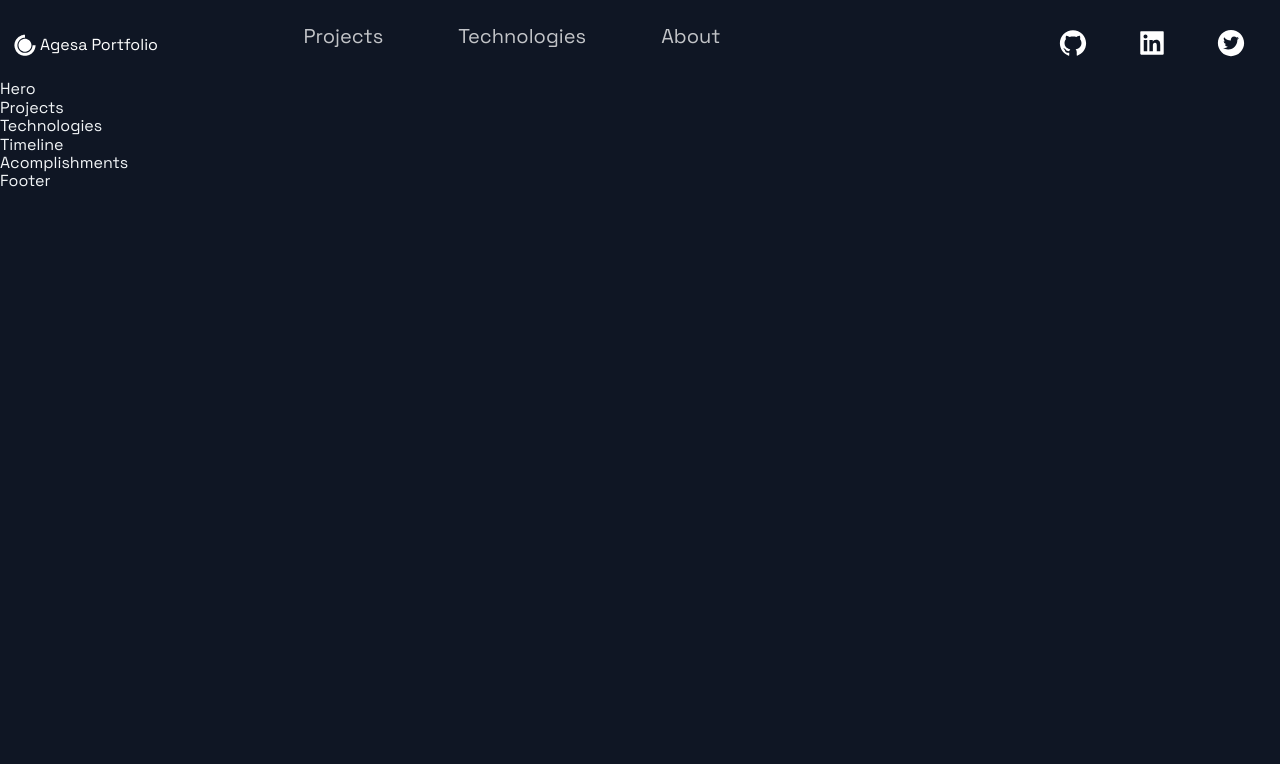
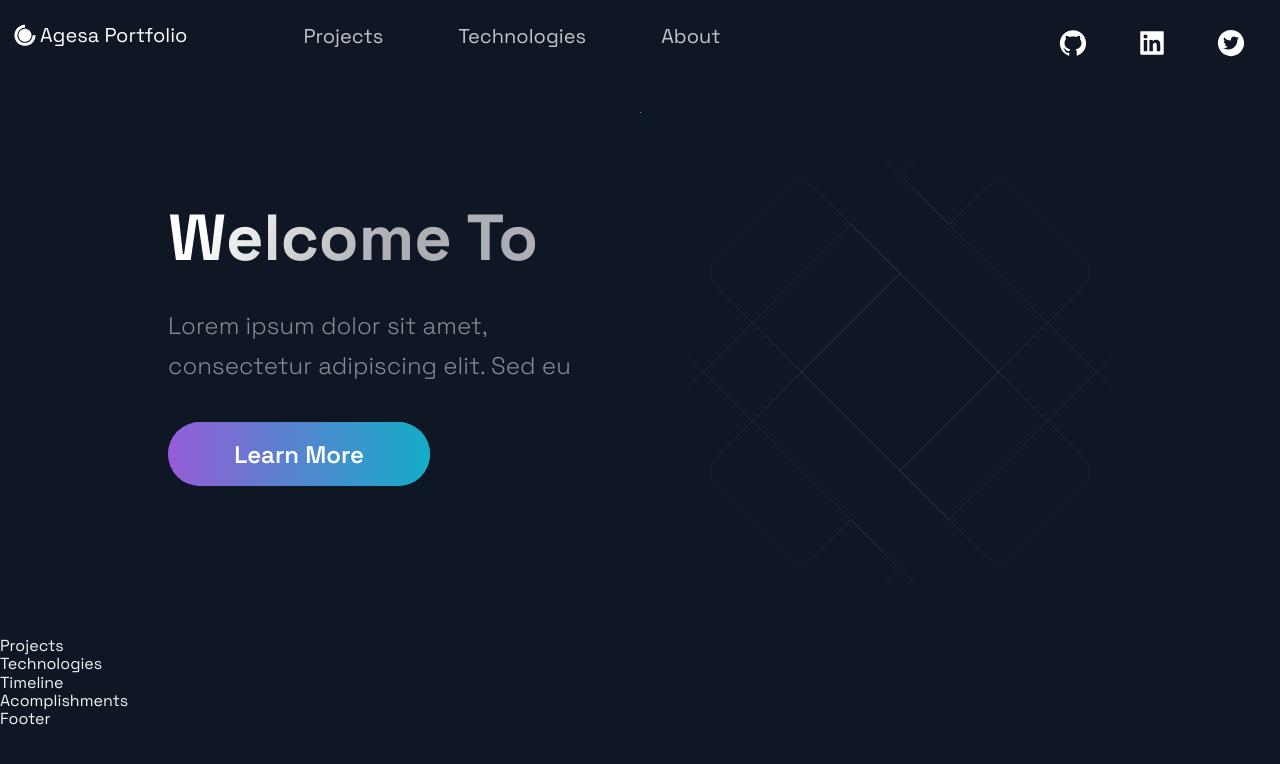
Before and after one commit to agesa3/MyPortfolio, a Next.js app: page / in a window 1280 px wide. Shown: the top 764 px of the page. Built offline with nearby package versions, Linux system fonts and the light colour scheme.

Commit message:
done with hero section

```diff
--- a/src/components/Header/Header.js
+++ b/src/components/Header/Header.js
@@ -3,15 +3,15 @@ import React from 'react';
 import { AiFillGithub, AiFillLinkedin,AiFillTwitterCircle } from 'react-icons/ai';
 import { DiCssdeck } from 'react-icons/di';
 
-import { Container, Div1, Div2, Div3, NavLink, SocialIcons } from './HeaderStyles';
+import { Container, Div1, Div2, Div3, NavLink, SocialIcons,Span } from './HeaderStyles';
 
 const Header = () =>  (
   <div>
    <Container>
      <Div1>
        <Link href="/">
-          <a style={{display:"flex",alignItems:"center",color:"white"}}>
-          <DiCssdeck size="3rem" /><span>Agesa Portfolio</span>
+          <a style={{display:"flex",alignItems:"center",color:"white",marginBottom:"20px"}}>
+          <DiCssdeck size="3rem" /><Span>Agesa Portfolio</Span>
           </a>
        </Link>
      </Div1>
--- a/src/components/Header/HeaderStyles.js
+++ b/src/components/Header/HeaderStyles.js
@@ -1,5 +1,5 @@
-import { IoIosArrowDropdown } from 'react-icons/io';
-import styled from 'styled-components';
+import { IoIosArrowDropdown } from "react-icons/io";
+import styled from "styled-components";
 
 export const Container = styled.div`
   display: grid;
@@ -16,6 +16,10 @@ export const Container = styled.div`
     grid-column-gap: 0.5rem;
     grid-row-gap: 0.5rem;
   }
+`;
+
+export const Span = styled.span`
+  font-size: 2rem;
 `;
 export const Div1 = styled.div`
   grid-area: 1 / 1 / 2 / 2;
@@ -94,8 +98,8 @@ export const NavProductsIcon = styled(IoIosArrowDropdown)`
   display: flex;
   align-self: center;
   transition: 0.3s ease;
-  opacity: ${({ isOpen }) => (isOpen ? '1' : '.75')};
-  transform: ${({ isOpen }) => (isOpen ? 'scaleY(-1)' : 'scaleY(1)')};
+  opacity: ${({ isOpen }) => (isOpen ? "1" : ".75")};
+  transform: ${({ isOpen }) => (isOpen ? "scaleY(-1)" : "scaleY(1)")};
 
   &:hover {
     opacity: 1;
@@ -107,18 +111,16 @@ export const NavProductsIcon = styled(IoIosArrowDropdown)`
   }
 `;
 
-
 // Social Icons
 
 export const SocialIcons = styled.a`
-transition: 0.3s ease;
-color: white;
-border-radius: 50px;
+  transition: 0.3s ease;
+  color: white;
+  border-radius: 50px;
   padding: 8px;
-&:hover {
+  &:hover {
     background-color: #212d45;
     transform: scale(1.2);
     cursor: pointer;
-
   }
-`
+`;
--- a/src/components/Hero/Hero.js
+++ b/src/components/Hero/Hero.js
@@ -1,13 +1,25 @@
-import React from 'react';
+import React from "react";
 
-import { Section, SectionText, SectionTitle } from '../../styles/GlobalComponents';
-import Button from '../../styles/GlobalComponents/Button';
-import { LeftSection } from './HeroStyles';
+import {
+  Section,
+  SectionText,
+  SectionTitle,
+} from "../../styles/GlobalComponents";
+import Button from "../../styles/GlobalComponents/Button";
+import { LeftSection } from "./HeroStyles";
 
 const Hero = (props) => (
-  <div>
-    Hero
-  </div>
+  <Section>
+    <LeftSection>
+      <SectionTitle main center>
+        Welcome To <br />
+      </SectionTitle>
+      <SectionText>
+        Lorem ipsum dolor sit amet, consectetur adipiscing elit. Sed eu
+      </SectionText>
+    </LeftSection>
+    <Button onClick={() => (window.location = "#contact")}>Learn More</Button>
+  </Section>
 );
 
 export default Hero;
--- a/src/pages/index.js
+++ b/src/pages/index.js
@@ -1,19 +1,19 @@
-import Acomplishments from '../components/Acomplishments/Acomplishments';
-import BgAnimation from '../components/BackgrooundAnimation/BackgroundAnimation';
-import Hero from '../components/Hero/Hero';
-import Projects from '../components/Projects/Projects';
-import Technologies from '../components/Technologies/Technologies';
-import Timeline from '../components/TimeLine/TimeLine';
-import { Layout } from '../layout/Layout';
-import { Section } from '../styles/GlobalComponents';
+import Acomplishments from "../components/Acomplishments/Acomplishments";
+import BgAnimation from "../components/BackgrooundAnimation/BackgroundAnimation";
+import Hero from "../components/Hero/Hero";
+import Projects from "../components/Projects/Projects";
+import Technologies from "../components/Technologies/Technologies";
+import Timeline from "../components/TimeLine/TimeLine";
+import { Layout } from "../layout/Layout";
+import { Section } from "../styles/GlobalComponents";
 
 const Home = () => {
   return (
     <Layout>
-      {/* <Section grid> */}
+      <Section grid>
         <Hero />
-        {/* <BgAnimation /> */}
-      {/* </Section> */}
+        <BgAnimation />
+      </Section>
       <Projects />
       <Technologies />
       <Timeline />
```
